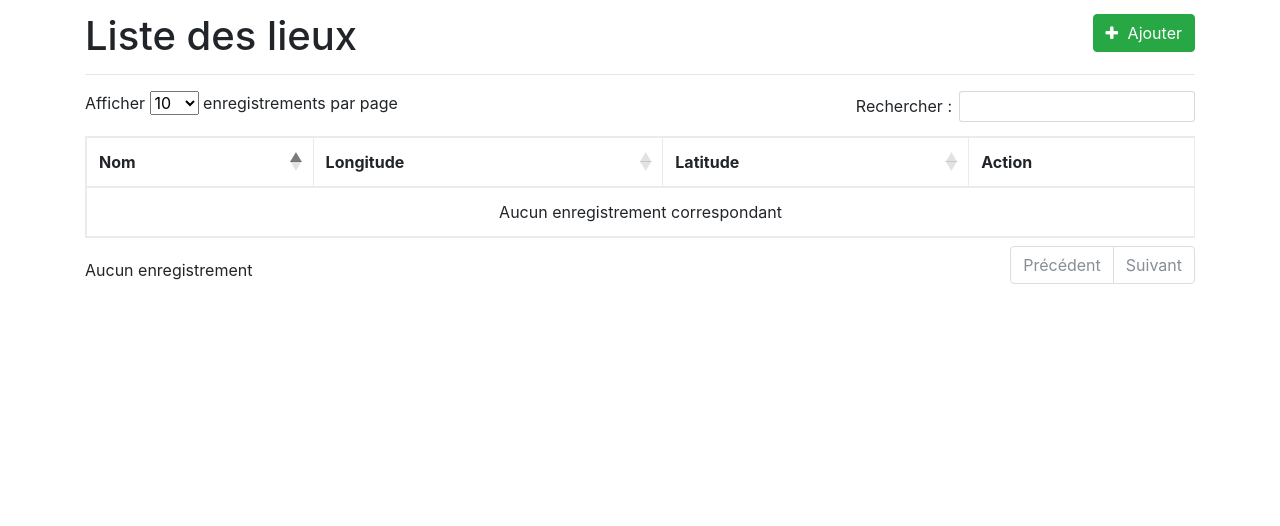
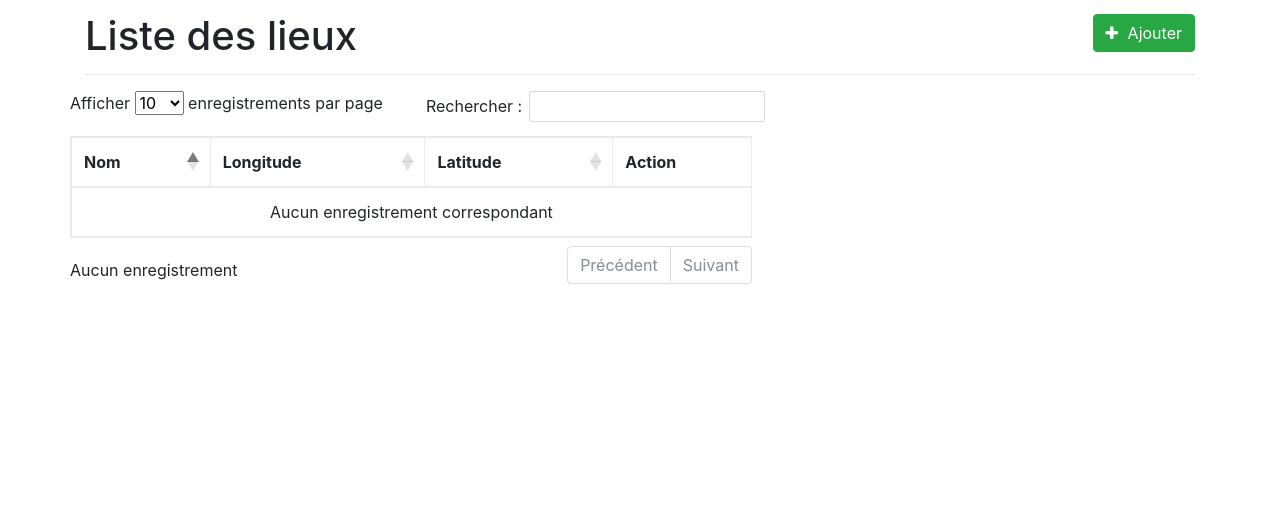
Before and after one commit to BdEINSALyon/portailva, a Django app: template templates/utils/place/list.html in a window 1280 px wide. Shown: the part 56-582 px from the top of the page. Run offline with Django 3.2, Linux system fonts and the light colour scheme; the template is opened without the code that fills it, so the values that code supplies are empty; some libraries are stand-ins or nearby versions.

Commit message:
Update for BS4 : places list

```diff
--- a/templates/utils/place/list.html
+++ b/templates/utils/place/list.html
@@ -9,6 +9,7 @@
 {% endblock %}
 
 {% block content %}
+    <div class="row">
         <table id="prettyTable" class="table table-bordered table-stripped">
             <thead>
             <tr>
@@ -25,11 +26,14 @@
                     <td>{{ place.loc_x }}</td>
                     <td>{{ place.loc_y }}</td>
                     <td>
-            <a href="{% url 'place-update' place.id %}" data-toggle="tooltip" title="Modifier"><i class="fa fa-pencil"></i></a>
-            <a href="{% url 'place-delete' place.id %}" data-toggle="tooltip" title="Supprimer"><i class="fa fa-trash"></i></a>
+                        <a href="{% url 'place-update' place.id %}" data-toggle="tooltip" title="Modifier"><i
+                                class="fa fa-pencil"></i></a>
+                        <a href="{% url 'place-delete' place.id %}" data-toggle="tooltip" title="Supprimer"><i
+                                class="fa fa-trash"></i></a>
                     </td>
                 </tr>
             {% endfor %}
             </tbody>
         </table>
+    </div>
 {% endblock %}
```
Lines whose indentation alone changed are shown as unchanged.
